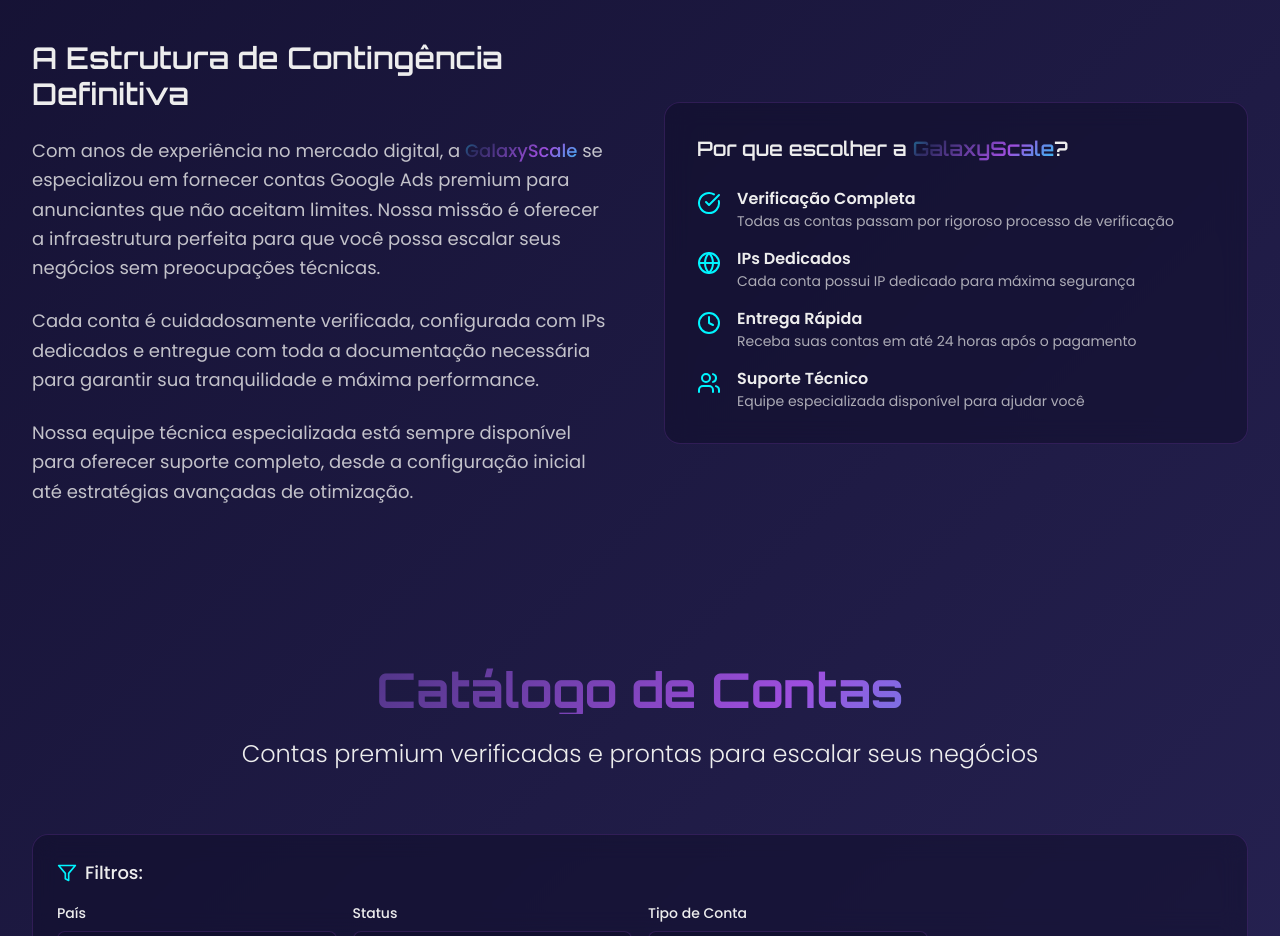
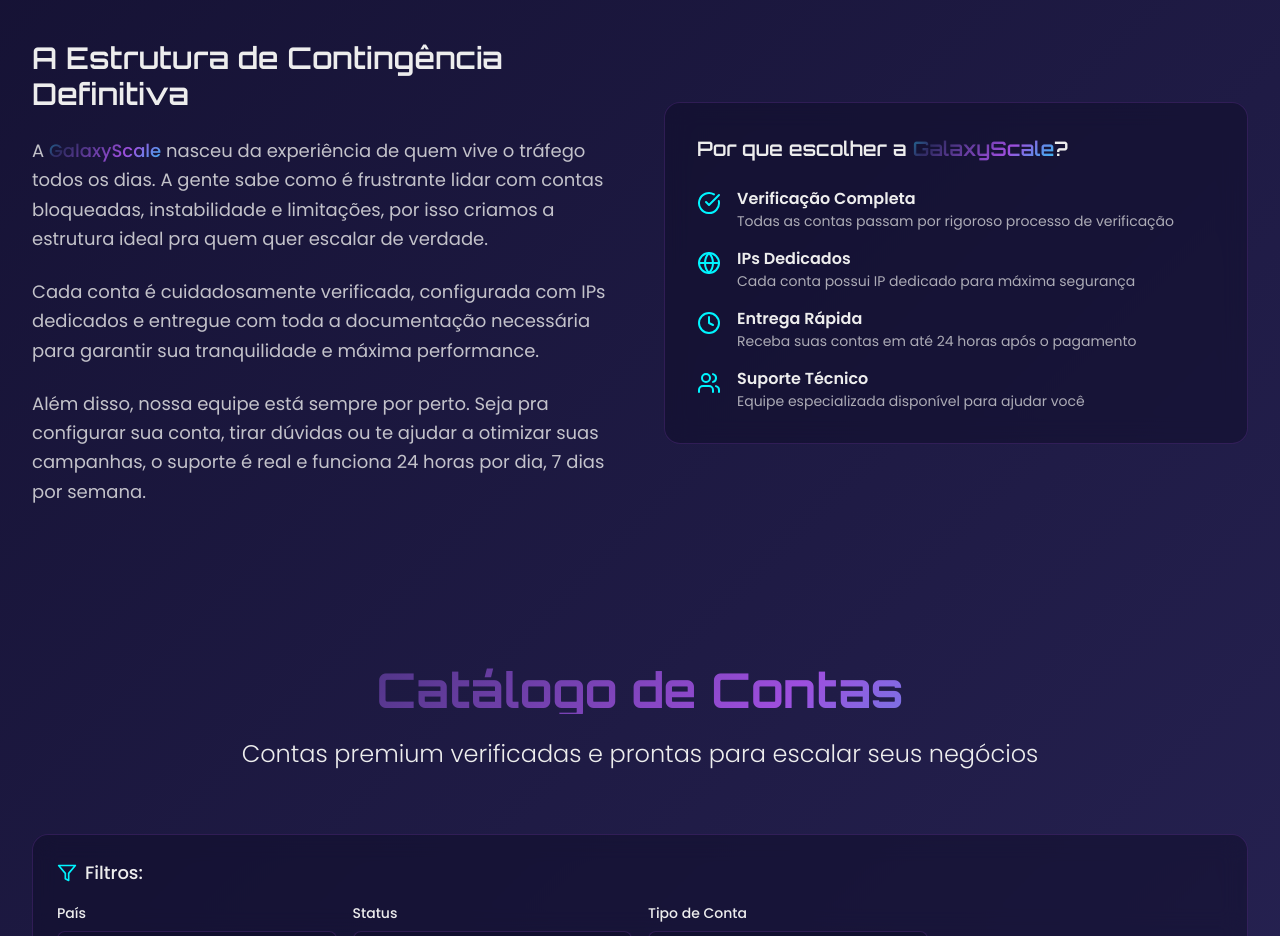
Before and after one commit to felipeauggusto/galaxyscale, a Next.js app: page / in a window 1280 px wide. Shown: the part 1040-1976 px from the top of the page. Built offline with nearby package versions, Linux system fonts and the light colour scheme.

Commit message:
Substitui conteúdo antigo por nova versão da plataforma

```diff
--- a/components/About.tsx
+++ b/components/About.tsx
@@ -36,18 +36,18 @@ const About: React.FC = () => {
               A Estrutura de Contingência Definitiva
             </h3>
             <p className="text-galaxy-light/80 font-poppins text-lg leading-relaxed">
-              Com anos de experiência no mercado digital, a <span className="galaxy-gradient font-medium">GalaxyScale</span> se
-              especializou em fornecer contas Google Ads premium para anunciantes que não aceitam limites.
-              Nossa missão é oferecer a infraestrutura perfeita para que você possa escalar seus negócios
-              sem preocupações técnicas.
+              A <span className="galaxy-gradient font-medium">GalaxyScale</span> nasceu da
+              experiência de quem vive o tráfego todos os dias. A gente sabe como é frustrante
+              lidar com contas bloqueadas, instabilidade e limitações, por isso criamos a
+              estrutura ideal pra quem quer escalar de verdade.
             </p>
             <p className="text-galaxy-light/80 font-poppins text-lg leading-relaxed">
               Cada conta é cuidadosamente verificada, configurada com IPs dedicados e entregue com
               toda a documentação necessária para garantir sua tranquilidade e máxima performance.
             </p>
             <p className="text-galaxy-light/80 font-poppins text-lg leading-relaxed">
-              Nossa equipe técnica especializada está sempre disponível para oferecer suporte
-              completo, desde a configuração inicial até estratégias avançadas de otimização.
+              Além disso, nossa equipe está sempre por perto. Seja pra configurar sua conta,
+              tirar dúvidas ou te ajudar a otimizar suas campanhas, o suporte é real e funciona 24 horas por dia, 7 dias por semana.
             </p>
           </motion.div>
 
```
